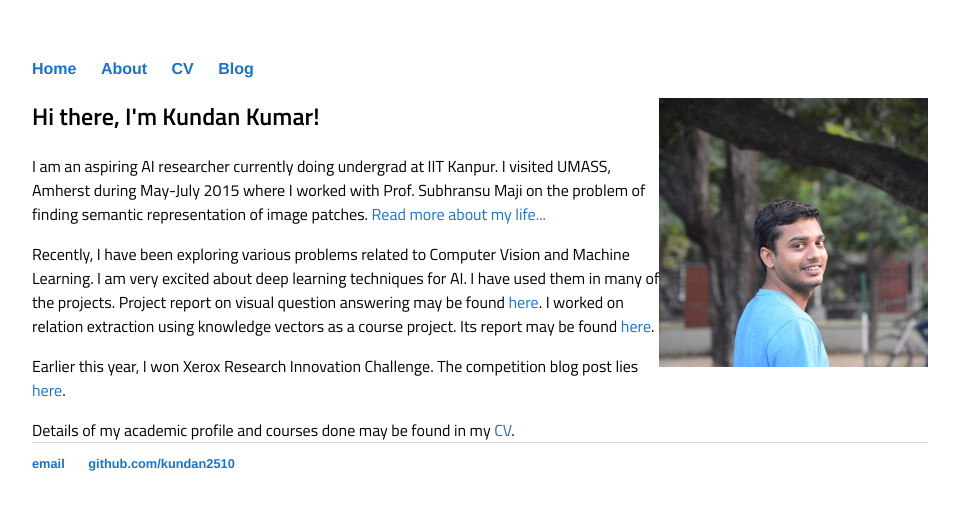
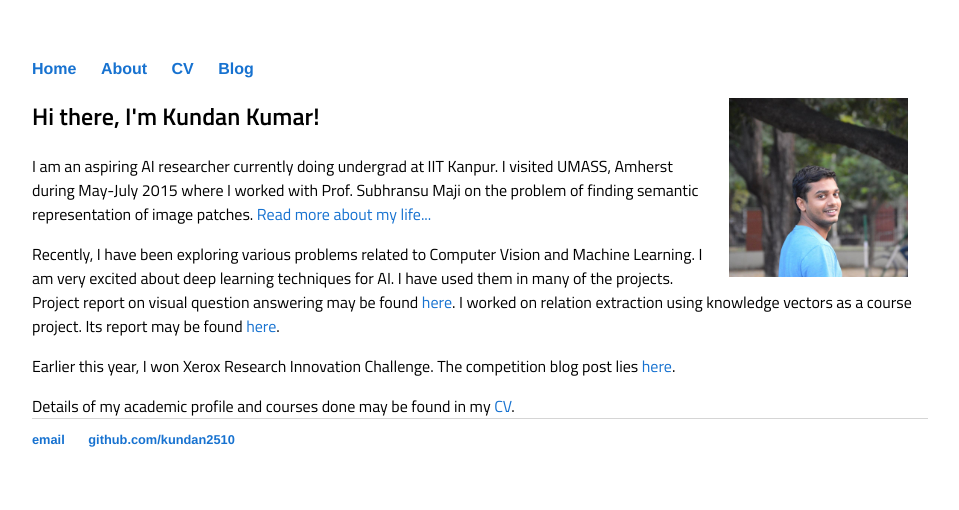
Before and after one commit to kundan2510/kundan2510.github.io, a Jekyll site: the page built from index.html, in a window 1280 px wide. Shown: the top 510 px of the page, without its empty margins (160-1119 px from the left). Built offline with Jekyll 4.4.1, drawn with Linux system fonts in a browser that asks for light colours.

Commit message:
Update default.html

```diff
--- a/_layouts/default.html
+++ b/_layouts/default.html
@@ -17,7 +17,7 @@
 	    		</ul>
 			</nav>
 			<div class="container">
-			<img style="float: right;" src="/images/mypic.jpg" width="30%"></img>
+			<img style="float: right;" src="/images/mypic.jpg" width="20%" hspace="20"></img>
 			{{ content }}
 
 			</div><!-- /.container -->
```
